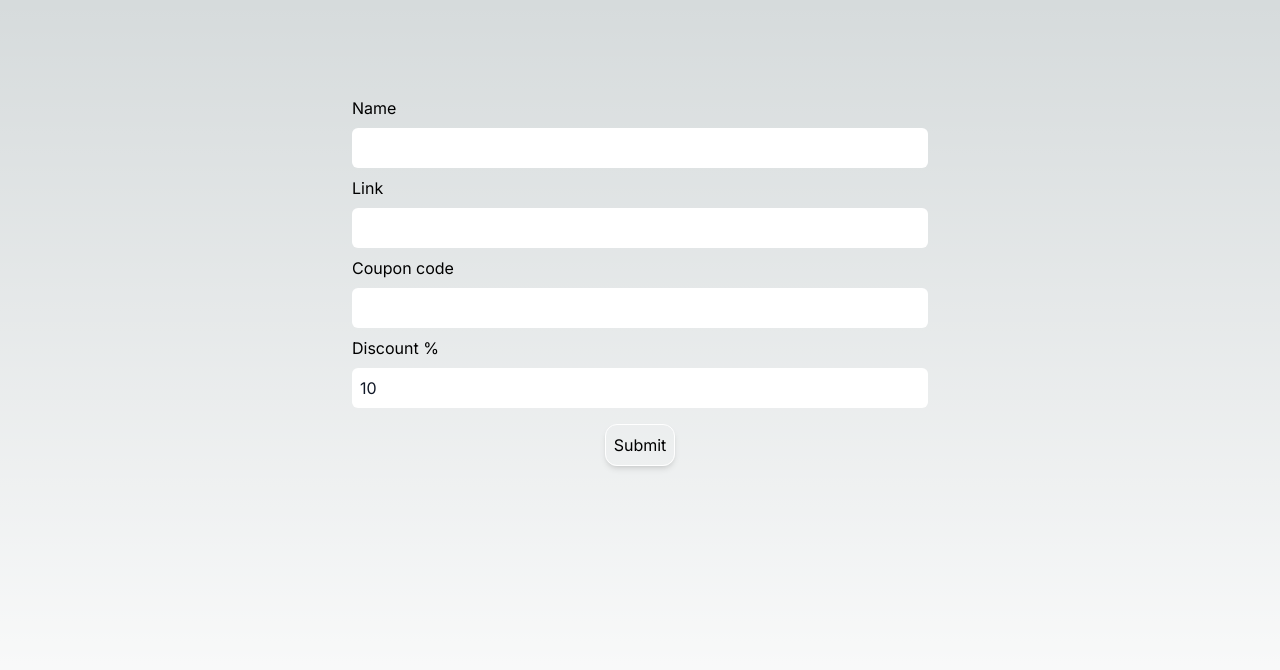
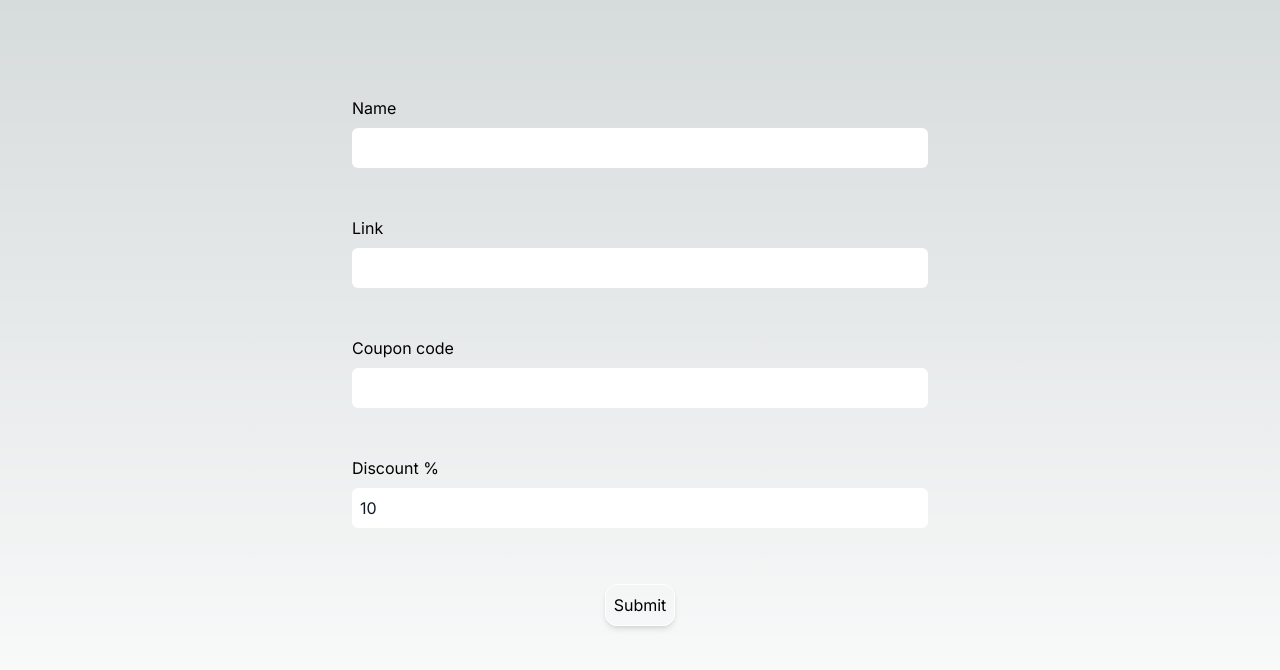
Before and after one commit to mariolazzari/next-forms-jq, a Next.js app: page / in a window 1280 px wide. Shown: the top 670 px of the page. Built offline with nearby package versions, Linux system fonts and the light colour scheme.

Commit message:
added errros

```diff
--- /dev/null
+++ b/src/app/_actions/formHandler.ts
@@ -0,0 +1,25 @@
+"use server";
+
+import { dealSchema } from "../_schemas/deal";
+import { DealFormState } from "../_types/Deal";
+import { convertZodErrors } from "../_utils/errors";
+
+export const formHandlerAction = async (
+  formData: FormData
+): Promise<DealFormState<undefined>> => {
+  const deal = {
+    name: formData.get("name"),
+    link: formData.get("link"),
+    coupon: formData.get("coupon"),
+    discount: formData.get("discount"),
+  };
+
+  const validated = dealSchema.safeParse(deal);
+
+  if (!validated.success) {
+    const errors = convertZodErrors(validated.error);
+    return { errors };
+  }
+
+  return { successMsg: "Deal added successfully" };
+};
--- /dev/null
+++ b/src/app/_schemas/deal.ts
@@ -0,0 +1,17 @@
+import { number, z } from "zod";
+
+export const dealSchema = z.object({
+  name: z
+    .string({ message: "Name is required" })
+    .min(5, "Name must be at least 5 characters"),
+  link: z
+    .string({ message: "Link is required" })
+    .url("Link must be a valid url"),
+  coupon: z
+    .string({ message: "Coupon code is mandatory" })
+    .min(5, "Coupon code must be at least 5 characters"),
+  discount: z.coerce
+    .number({ message: "Discount percentage is required" })
+    .min(1, "Discount must be greater than 0")
+    .max(100, "Discount must be less than 100"),
+});
--- /dev/null
+++ b/src/app/_types/Deal.ts
@@ -0,0 +1,10 @@
+export type StringMap = Record<string, string>;
+
+export type StringBooleanMap = Record<string, boolean>;
+
+export type DealFormState<T> = Partial<{
+  errors: StringMap;
+  successMsg: string;
+  data: T;
+  blurs: StringBooleanMap;
+}>;
--- /dev/null
+++ b/src/app/_utils/errors.ts
@@ -0,0 +1,9 @@
+import { StringMap } from "../_types/Deal";
+import { ZodError } from "zod";
+
+export const convertZodErrors = (error: ZodError): StringMap => {
+  return error.issues.reduce((acc: StringMap, issue) => {
+    acc[issue.path[0]] = issue.message;
+    return acc;
+  }, {});
+};
--- a/src/components/DealForm.tsx
+++ b/src/components/DealForm.tsx
@@ -1,6 +1,22 @@
+"use client";
+
+import { formHandlerAction } from "@/app/_actions/formHandler";
+import { StringMap } from "@/app/_types/Deal";
+import { useState } from "react";
+
 function DealForm() {
+  const [errors, setErrors] = useState<StringMap | undefined>({});
+
+  const onSubmit = async (formData: FormData) => {
+    const { errors, successMsg } = await formHandlerAction(formData);
+
+    setErrors(errors);
+
+    console.log(errors, successMsg);
+  };
+
   return (
-    <form className="w-full max-w-xl">
+    <form className="w-full max-w-xl" action={onSubmit}>
       <div className="flex flex-col gap-2 mb-2">
         <label htmlFor="name">Name</label>
         <input
@@ -12,6 +28,11 @@ function DealForm() {
           minLength={5}
           title="Name must be at least 5 characters"
         />
+        <div className="min-h-8">
+          {errors?.name && (
+            <small className="text-red-400">{errors.name}</small>
+          )}
+        </div>
       </div>
 
       <div className="flex flex-col gap-2 mb-2">
@@ -23,6 +44,11 @@ function DealForm() {
           name="link"
           required
         />
+        <div className="min-h-8">
+          {errors?.link && (
+            <small className="text-red-400">{errors.link}</small>
+          )}
+        </div>
       </div>
 
       <div className="flex flex-col gap-2 mb-2">
@@ -35,6 +61,11 @@ function DealForm() {
           required
           minLength={5}
         />
+        <div className="min-h-8">
+          {errors?.coupon && (
+            <small className="text-red-400">{errors.coupon}</small>
+          )}
+        </div>
       </div>
 
       <div className="flex flex-col gap-2 mb-2">
@@ -43,12 +74,17 @@ function DealForm() {
           className="w-full p-2 rounded-md text-gray-900"
           type="number"
           id="discount"
-          name="discout"
+          name="discount"
           defaultValue={10}
           min={1}
           max={100}
           required
         />
+        <div className="min-h-8">
+          {errors?.discount && (
+            <small className="text-red-400">{errors.discount}</small>
+          )}
+        </div>
       </div>
 
       <div className="text-center mt-4">
```
Also changed, not shown: package.json (+6 -4 lines), 1 other file (tests, documents, lock files or other folders).
